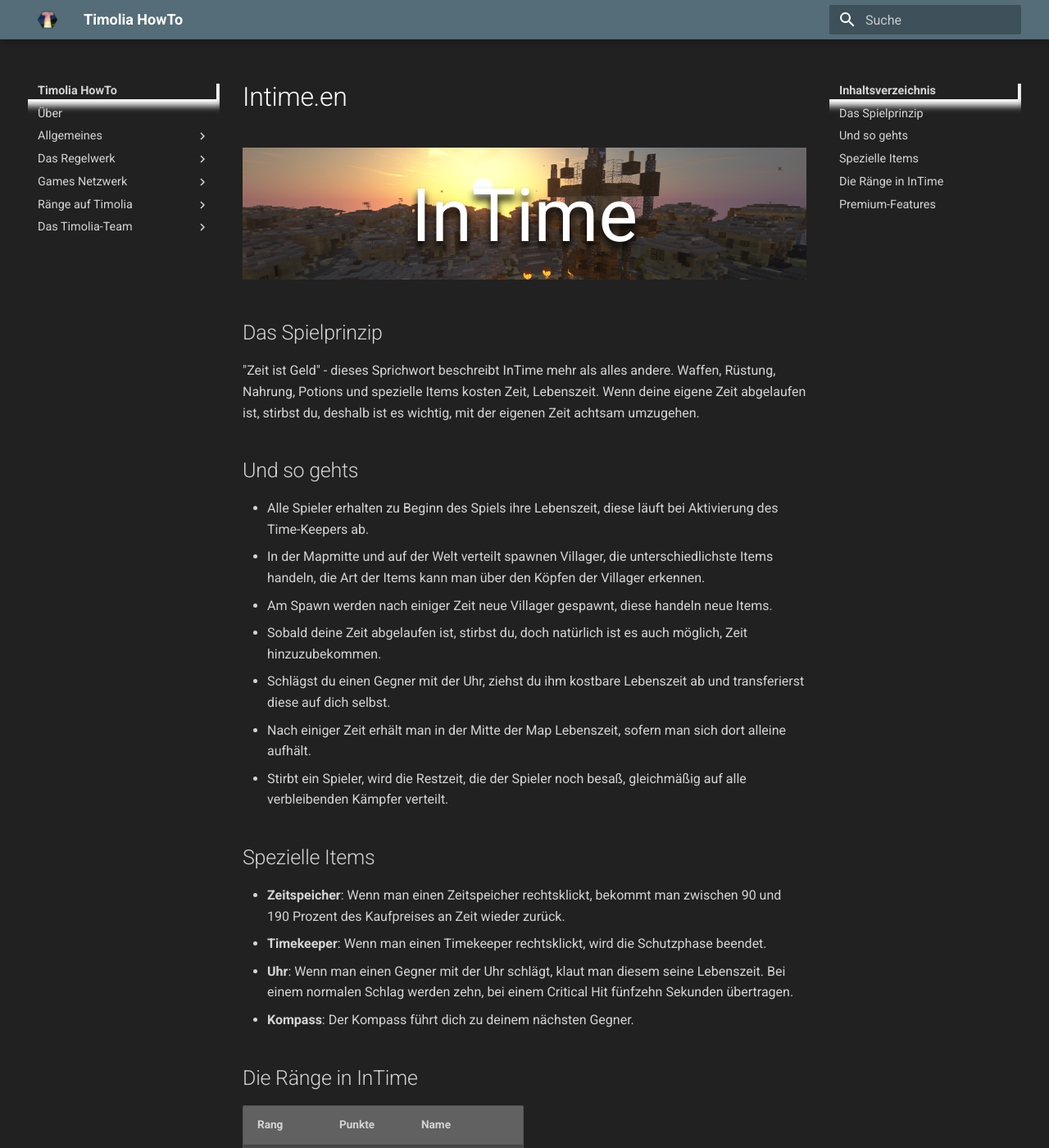
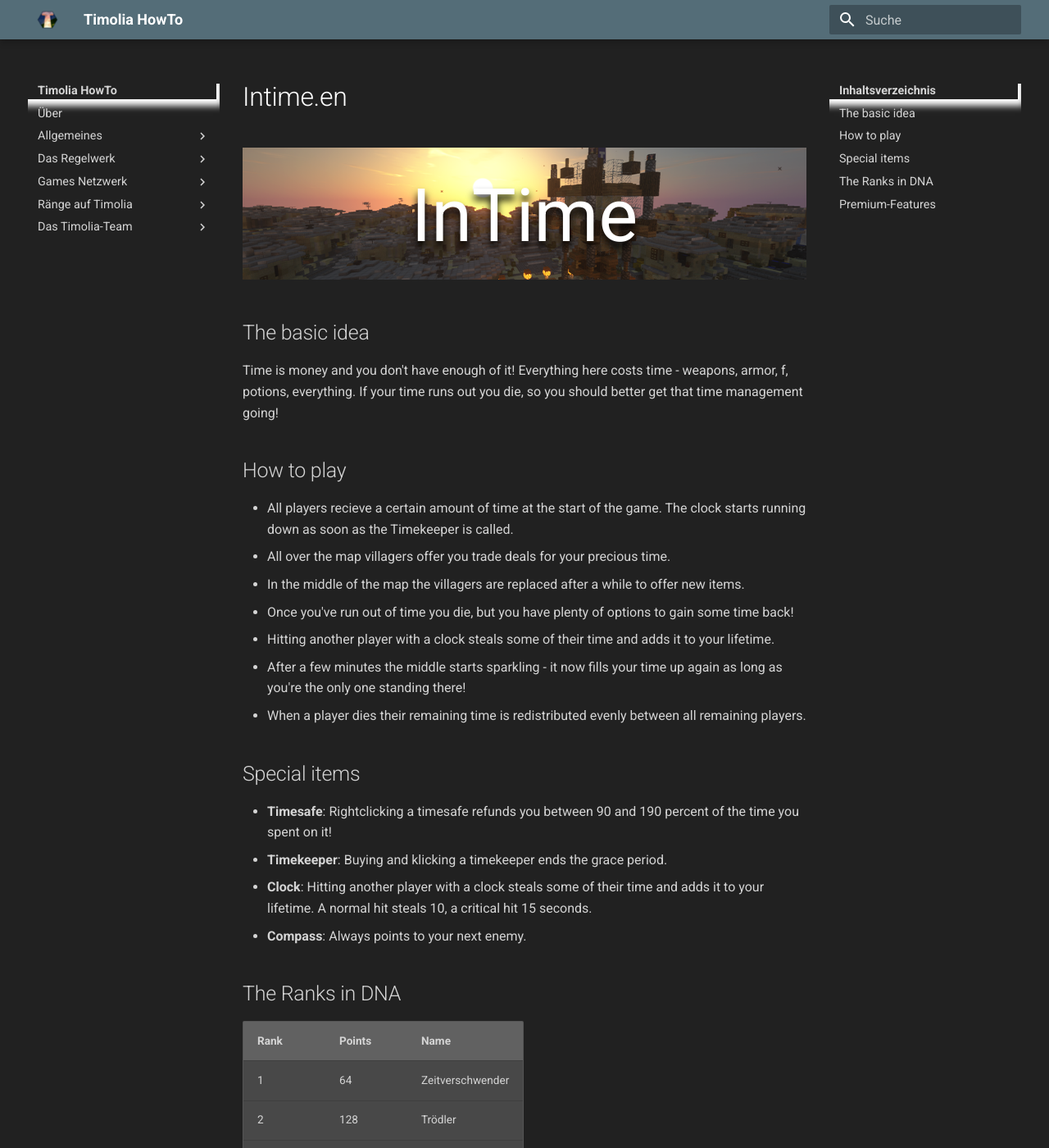
Before and after one commit to TimoliaDE/HowTo, an MkDocs documentation site: the page built from docs/games/intime.en.md, in a window 1280 px wide and 1400 px high. Shown: the whole window at 82% size. Built offline with MkDocs 1.6.1 and Material for MkDocs 9.7.7, drawn with Linux system fonts in a browser that asks for light colours; old or Windows-style settings are respelled for this version of MkDocs; some of the changed text lies outside the part shown.

Commit message:
Update intime.en.md

```diff
--- a/docs/games/intime.en.md
+++ b/docs/games/intime.en.md
@@ -3,28 +3,28 @@
     <div class="banner-text">InTime</div>
 </div>
 
-## Das Spielprinzip
-"Zeit ist Geld" - dieses Sprichwort beschreibt InTime mehr als alles andere. Waffen, Rüstung, Nahrung, Potions und spezielle Items kosten Zeit, Lebenszeit.
-Wenn deine eigene Zeit abgelaufen ist, stirbst du, deshalb ist es wichtig, mit der eigenen Zeit achtsam umzugehen.
+## The basic idea
+Time is money and you don't have enough of it! Everything here costs time - weapons, armor, f, potions, everything.
+If your time runs out you die, so you should better get that time management going!
 
-## Und so gehts
-- Alle Spieler erhalten zu Beginn des Spiels ihre Lebenszeit, diese läuft bei Aktivierung des Time-Keepers ab.
-- In der Mapmitte und auf der Welt verteilt spawnen Villager, die unterschiedlichste Items handeln, die Art der Items kann man über den Köpfen der Villager erkennen.
-- Am Spawn werden nach einiger Zeit neue Villager gespawnt, diese handeln neue Items.
-- Sobald deine Zeit abgelaufen ist, stirbst du, doch natürlich ist es auch möglich, Zeit hinzuzubekommen.
-- Schlägst du einen Gegner mit der Uhr, ziehst du ihm kostbare Lebenszeit ab und transferierst diese auf dich selbst.
-- Nach einiger Zeit erhält man in der Mitte der Map Lebenszeit, sofern man sich dort alleine aufhält.
-- Stirbt ein Spieler, wird die Restzeit, die der Spieler noch besaß, gleichmäßig auf alle verbleibenden Kämpfer verteilt.
+## How to play
+- All players recieve a certain amount of time at the start of the game. The clock starts running down as soon as the Timekeeper is called.
+- All over the map villagers offer you trade deals for your precious time.
+- In the middle of the map the villagers are replaced after a while to offer new items.
+- Once you've run out of time you die, but you have plenty of options to gain some time back!
+- Hitting another player with a clock steals some of their time and adds it to your lifetime.
+- After a few minutes the middle starts sparkling - it now fills your time up again as long as you're the only one standing there!
+- When a player dies their remaining time is redistributed evenly between all remaining players.
 
-## Spezielle Items
-- **Zeitspeicher**: Wenn man einen Zeitspeicher rechtsklickt, bekommt man zwischen 90 und 190 Prozent des Kaufpreises an Zeit wieder zurück.
-- **Timekeeper**: Wenn man einen Timekeeper rechtsklickt, wird die Schutzphase beendet.
-- **Uhr**: Wenn man einen Gegner mit der Uhr schlägt, klaut man diesem seine Lebenszeit. Bei einem normalen Schlag werden zehn, bei einem Critical Hit fünfzehn Sekunden übertragen.
-- **Kompass**: Der Kompass führt dich zu deinem nächsten Gegner.
+## Special items
+- **Timesafe**: Rightclicking a timesafe refunds you between 90 and 190 percent of the time you spent on it!
+- **Timekeeper**: Buying and klicking a timekeeper ends the grace period.
+- **Clock**: Hitting another player with a clock steals some of their time and adds it to your lifetime. A normal hit steals 10, a critical hit 15 seconds.
+- **Compass**: Always points to your next enemy.
 
-## Die Ränge in InTime
+## The Ranks in DNA
 
-| Rang | Punkte | Name |
+| Rank | Points | Name |
 | ------ | ------ | ------ |
 | 1 | 64 | Zeitverschwender |
 | 2 | 128 | Trödler |
@@ -36,11 +36,13 @@ Wenn deine eigene Zeit abgelaufen ist, stirbst du, deshalb ist es wichtig, mit d
 | 8 | 8129 | ??? |
 | 9 | 16348 | ??? |
 
-Die restlichen Ränge bleiben so lange geheim, bis die entsprechenden Ränge erspielt wurden. Um den Überraschungsfaktor zu bewahren, werden namentlich nur die ersten Ränge genannt.
+Ranks need to be reached by at least one player to be displayed here. Until then, they stay hidden. Names are only shown for the lower levels.
 
 ## Premium-Features
-- Premium-Spieler besitzen je nach Rang bis zu vier Stimmen im Voting-System.
-- Premium-Spieler erhalten bis zu drei mal mehr Pixel.
-- Werde mit `/togglerank` als normaler Spieler angezeigt.
 
-Welcher Premium-Rang dir welche Vorteile bietet, kannst du [hier](/ranks/premium/) nachlesen.
+- Map votes of players with a premium rank count more.
+- Favorite maps can be added to the map voting at any time.
+- With a premium rank players receive up to three times the normal amount of pixels.
+- Use `/togglerank` to go undercover and look like a normal user.
+
+Detailed infos about our ranks and their benefits are listed [here](/ranks/premium/).
```
